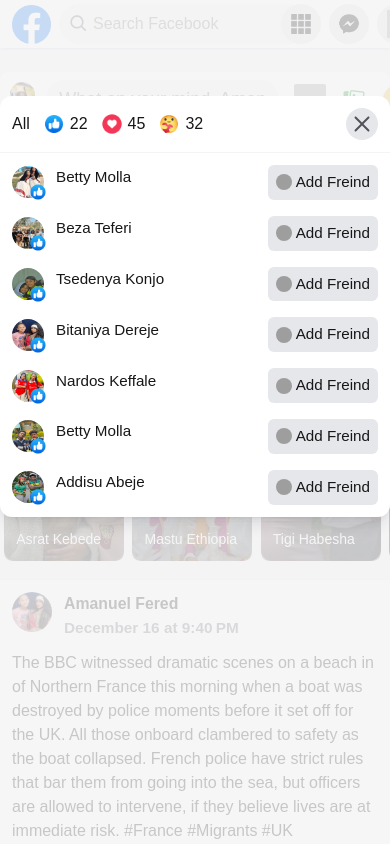
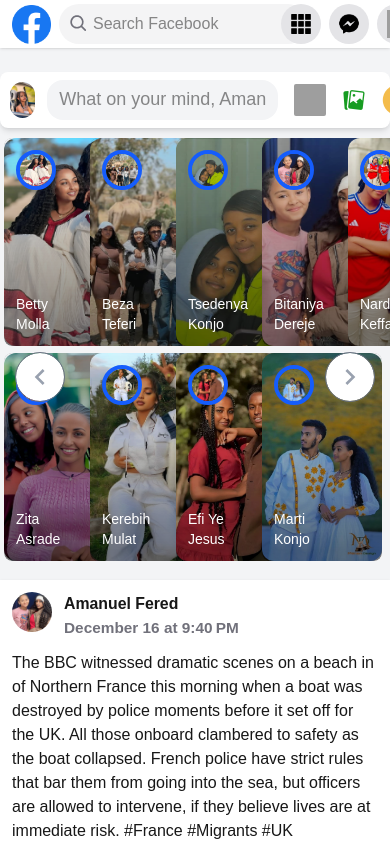
Before and after one commit to zimanuel/fb-clone, a Next.js app: page / in a window 390 px wide. Shown: the top 844 px of the page. Built offline with nearby package versions, Linux system fonts and the light colour scheme; grey boxes are pictures that could not be loaded.

Commit message:
new commit

```diff
--- a/app/components/home/feed.tsx
+++ b/app/components/home/feed.tsx
@@ -1,19 +1,44 @@
-import { Suspense } from "react";
-import StorySkeleton from "./skeletons/story";
+"use client";
 
-import Stories from "./story/stories";
-
-import AddPost from "./addpost/addpost";
-import FeedsClient from "./feedclient";
+import { useAppSelector } from "@/app/store/hooks";
+import OriginalGroupPost from "./post/grouppost/post";
+import OriginalPagePost from "./post/pagepost/post";
+import PageSharePost from "./post/pagesharepost/post";
+import ToGroupSharePost from "./post/togroupsharepost/post";
+import OriginalUserPost from "./post/userpost/post";
+import UserSharePost from "./post/usersharepost/post";
+import PostModal from "./postmodal/postmodal";
 
 export default function Feed() {
+  const isAddPostModalOpened = useAppSelector((state) => state.addPost.isOpen);
   return (
-    <div className="md:w-[50%]   md:ml-[24.5%] md:mr-[25.5%] mr-0 ml-0 w-full pt-18 mb-3">
-      <AddPost />
-      <Suspense fallback={<StorySkeleton />}>
-        <Stories />
-      </Suspense>
-      <FeedsClient />
-    </div>
+    <>
+      <div className="mt-3  bg-white md:rounded-xl shadow-sm">
+        <OriginalUserPost />
+      </div>
+
+      <div className="mt-3  bg-white md:rounded-xl shadow-sm">
+        <OriginalPagePost />
+      </div>
+
+      <div className="mt-3  bg-white md:rounded-xl shadow-sm">
+        <OriginalGroupPost />
+      </div>
+
+      <div className="mt-3  bg-white md:rounded-xl shadow-sm">
+        <UserSharePost />
+      </div>
+
+      <div className="mt-3  bg-white md:rounded-xl shadow-sm">
+        <PageSharePost />
+      </div>
+
+      <div className="mt-3  bg-white md:rounded-xl shadow-sm">
+        <ToGroupSharePost />
+      </div>
+      {isAddPostModalOpened && <PostModal />}
+      {/* <CommentModal /> */}
+      {/* <ReactionModal /> */}
+    </>
   );
 }
--- a/app/components/home/feedclient.tsx
+++ /dev/null
@@ -1,45 +0,0 @@
-"use client";
-
-import { useAppSelector } from "@/app/store/hooks";
-import OriginalGroupPost from "./post/grouppost/post";
-import OriginalPagePost from "./post/pagepost/post";
-import PageSharePost from "./post/pagesharepost/post";
-import ToGroupSharePost from "./post/togroupsharepost/post";
-import OriginalUserPost from "./post/userpost/post";
-import UserSharePost from "./post/usersharepost/post";
-import PostModal from "./postmodal/postmodal";
-import ReactionModal from "./reactionsmodal/reactionsmodal";
-
-export default function FeedsClient() {
-  const isAddPostModalOpened = useAppSelector((state) => state.addPost.isOpen);
-  return (
-    <>
-      <div className="mt-3  bg-white md:rounded-xl shadow-sm">
-        <OriginalUserPost />
-      </div>
-
-      <div className="mt-3  bg-white md:rounded-xl shadow-sm">
-        <OriginalPagePost />
-      </div>
-
-      <div className="mt-3  bg-white md:rounded-xl shadow-sm">
-        <OriginalGroupPost />
-      </div>
-
-      <div className="mt-3  bg-white md:rounded-xl shadow-sm">
-        <UserSharePost />
-      </div>
-
-      <div className="mt-3  bg-white md:rounded-xl shadow-sm">
-        <PageSharePost />
-      </div>
-
-      <div className="mt-3  bg-white md:rounded-xl shadow-sm">
-        <ToGroupSharePost />
-      </div>
-      {isAddPostModalOpened && <PostModal />}
-      {/* <CommentModal /> */}
-      <ReactionModal />
-    </>
-  );
-}
--- a/app/components/home/story/stories.tsx
+++ b/app/components/home/story/stories.tsx
@@ -14,5 +14,5 @@ export default async function Stories() {
       resolve(stories);
     }, 5000);
   });
-  return _stories.length > 0 ? <StoriesClient stories={_stories} /> : null;
+  return <StoriesClient stories={_stories} />;
 }
--- a/app/components/home/story/storiesclient.tsx
+++ b/app/components/home/story/storiesclient.tsx
@@ -18,7 +18,6 @@ export default function StoriesClient({
   const settings = {
     dots: false,
     infinite: false,
-    variableWidth: true,
     slidesToShow: 5,
     slidesToScroll: 5,
     arrows: false,
@@ -32,7 +31,7 @@ export default function StoriesClient({
     sliderRef?.current?.slickPrev();
   };
   return (
-    <div className="relative">
+    <div className="relative my-slider-container">
       <MdNavigateNext
         onClick={handelNext}
         className="w-12 h-12 text-gray-400 flex items-center justify-center absolute top-1/2 right-4 z-10 bg-white outline outline-gray-500 cursor-pointer rounded-full p-2  hover:fill-200  transition duration-300 ease-out "
@@ -46,7 +45,7 @@ export default function StoriesClient({
         <Slider {...settings} ref={sliderRef}>
           {stories.map((story, index) => (
             <Link href={`/stories`} key={index}>
-              <div className="max-w-30 h-52  py-0 mx-[0.26rem] relative rounded-xl">
+              <div className=" relative rounded-xl">
                 <div className=" w-10 h-10 rounded-full border-4 border-blue-600 top-3 left-3 z-20 absolute">
                   <Image
                     src={story.pic}
--- a/app/globals.css
+++ b/app/globals.css
@@ -91,3 +91,7 @@ body {
 .custom-scrollbar-hidden {
    scrollbar-width: none
 }
+
+.my-slider-container .slick-slide {
+  @apply max-w-30 mx-1
+}
--- a/app/page.tsx
+++ b/app/page.tsx
@@ -1,14 +1,25 @@
+import { Suspense } from "react";
+import AddPost from "./components/home/addpost/addpost";
 import Contacts from "./components/home/contacts/contacts";
-import Feed from "./components/home/feed";
 import TopBar from "./components/home/navbar";
 import SideBar from "./components/home/sidebar";
+import StorySkeleton from "./components/home/skeletons/story";
+import Feed from "./components/home/feed";
+import Stories from "./components/home/story/stories";
+
 export default function Home() {
   return (
     <>
       <TopBar />
       <div className="  font-sans min-h-screen flex space-x-20 bg-gray-100">
         <SideBar />
-        <Feed />
+        <div className="md:w-[50%]   md:ml-[24.5%] md:mr-[25.5%] mr-0 ml-0 w-full pt-18 mb-3">
+          <AddPost />
+          <Suspense fallback={<StorySkeleton />}>
+            <Stories />
+          </Suspense>
+          <Feed />
+        </div>
         <Contacts />
       </div>
     </>
--- a/app/stories/page.tsx
+++ b/app/stories/page.tsx
@@ -2,6 +2,7 @@ import { CgClose, CgMore } from "react-icons/cg";
 import Image from "next/image";
 import { BiPause, BiPlus, BiVolumeMute, BiWorld } from "react-icons/bi";
 import { users } from "../seed/faker/user";
+import { MdNavigateBefore, MdNavigateNext } from "react-icons/md";
 export default function Stories() {
   return (
     <div className="">
@@ -99,7 +100,8 @@ export default function Stories() {
               />
             </div>
           </div>
-
+          <MdNavigateNext className="w-12 h-12 text-gray-400 flex items-center justify-center absolute top-1/2 right-68 z-10 bg-white outline outline-gray-500 cursor-pointer rounded-full p-2  hover:fill-200  transition duration-300 ease-out " />
+          <MdNavigateBefore className="w-12 h-12 text-gray-400 flex items-center justify-center absolute top-1/2 left-68 z-10 bg-white outline outline-gray-500 cursor-pointer rounded-full p-2 hover:fill-200  transition duration-300 ease-out" />
           <div className="w-full h-[90%] flex items-center justify-center">
             <div className="w-80 rounded-xl  h-full  relative">
               <div className="absolute w-full px-2 top-3">
```
